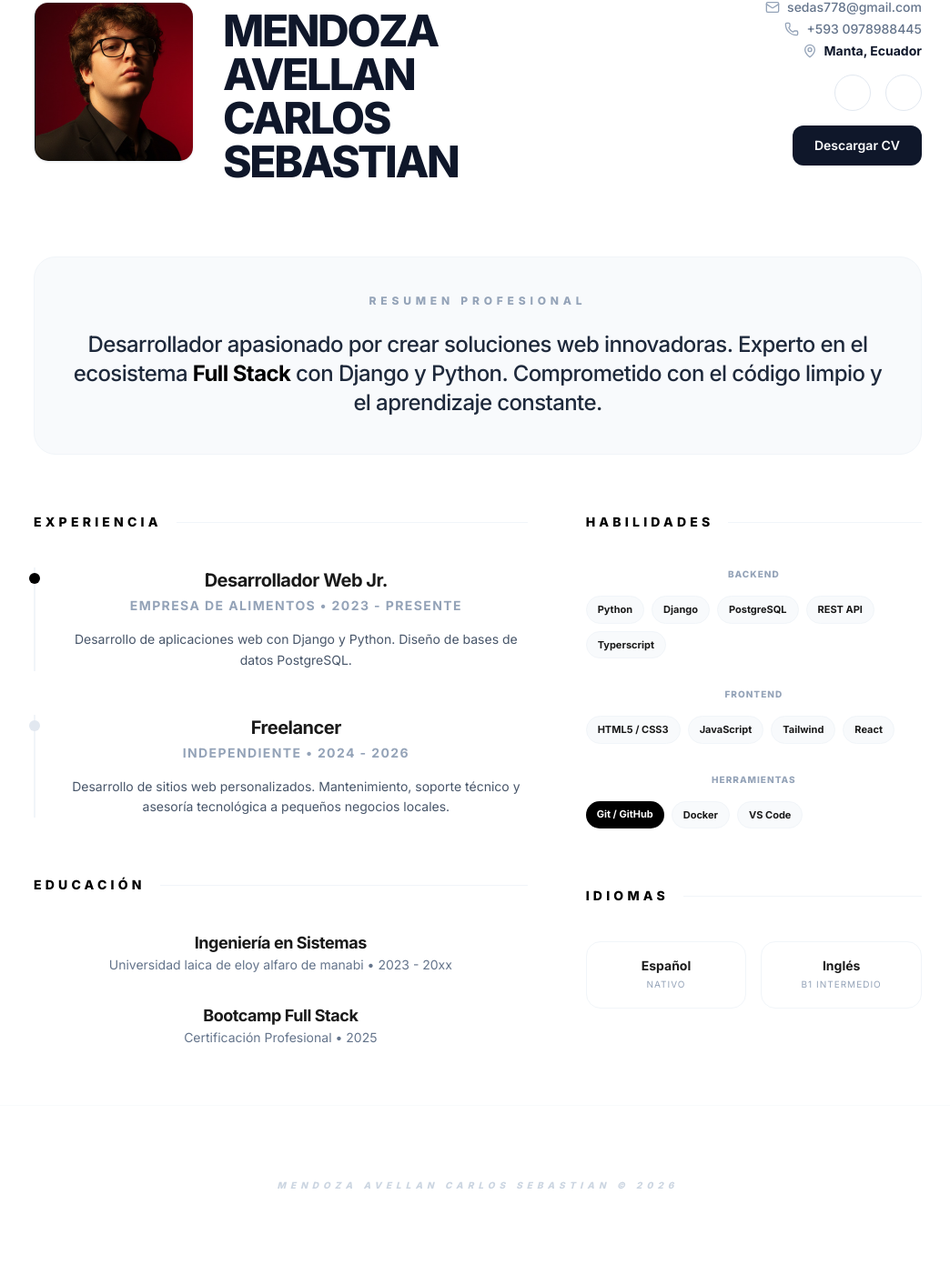
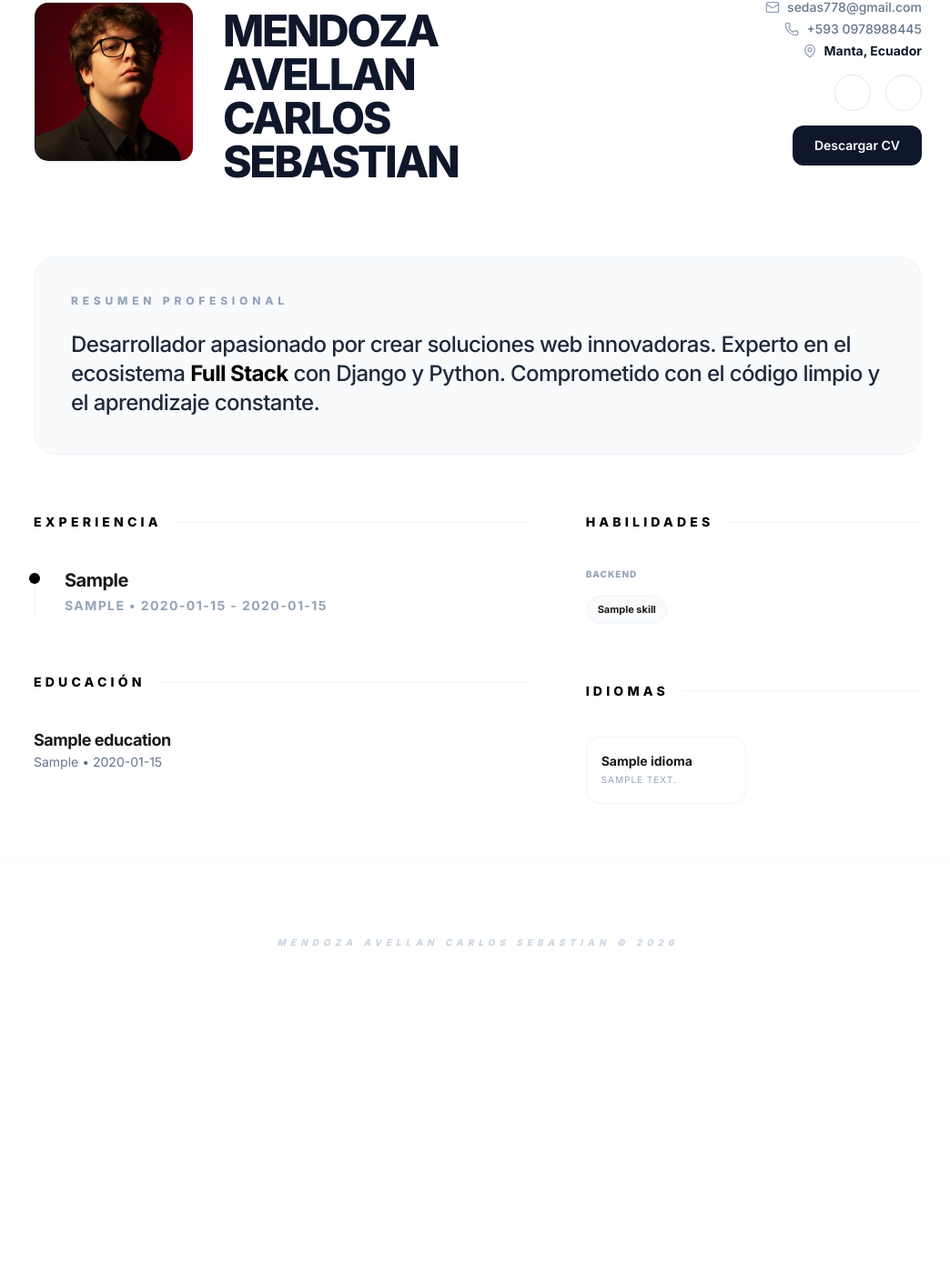
Before and after one commit to CSEBASTIA/DJdango_sebastian_mendoza-, a Django app: page / in a window 1280 px wide. Shown: the part 167-1558 px from the top of the page at 91% size, without its empty margins (115-1159 px from the left). After the commit the page ends 1207 px from the top, so only its background shows below. Run offline with Django 5.2, Linux system fonts and the light colour scheme; tables that the repository leaves empty hold one stand-in row (values such as "Sample post"); some libraries are stand-ins or nearby versions.

Commit message:
definitivamente ultima push

```diff
--- a/djangocrud/urls.py
+++ b/djangocrud/urls.py
@@ -3,5 +3,5 @@ from django.urls import path, include
 
 urlpatterns = [
     path("admin/", admin.site.urls),
-    path("", include("tasks.urls")),
+    path("", include("tasks.urls")),  # ← importante
 ]
--- a/tasks/templates/base.html
+++ b/tasks/templates/base.html
@@ -46,7 +46,6 @@
 
 <body class="antialiased selection:bg-slate-900 selection:text-white">
 
-
     <!-- NAVEGACIÓN -->
     <header class="border-b border-slate-100 sticky top-0 bg-white/90 backdrop-blur-md z-50">
         <nav class="max-w-5xl mx-auto px-6 h-20 flex items-center justify-between">
@@ -86,19 +85,16 @@
 
     <main class="max-w-5xl mx-auto px-6 py-16">
 
-
         <!-- HEADER / PORTADA -->
         <div class="grid grid-cols-1 lg:grid-cols-12 gap-12 items-center mb-20">
             <!-- Izquierda: Foto y Nombre -->
             <div class="lg:col-span-8 flex flex-col md:flex-row items-center md:items-center gap-8">
                 <!-- Contenedor de Imagen -->
-                <div <div
+                <div
                     class="w-64 h-64 md:w-44 md:h-44 bg-slate-100 rounded-2xl shrink-0 overflow-hidden border border-slate-100 shadow-sm">
-
                     <img src="{% static 'images/foto-perfil.png' %}" alt="Carlos Sebastian Mendoza Avellan"
                         class="w-full h-full object-cover" />
                 </div>
-
 
                 <!-- Nombre y Rol -->
                 <div class="text-center md:text-left">
@@ -129,34 +125,28 @@
                     <a href="https://linkedin.com" target="_blank"
                         class="w-10 h-10 rounded-full border border-slate-200 flex items-center justify-center hover:bg-blue-600 hover:text-white hover:border-blue-600 transition-all">
                         <i data-lucide="linkedin" class="w-5 h-5"></i>
-
                     </a>
                 </div>
                 <button onclick="openCVModal()"
                     class="mt-6 rounded-xl bg-slate-900 px-6 py-3 text-sm font-semibold text-white hover:bg-slate-800">
                     Descargar CV
                 </button>
-
-
             </div>
         </div>
-        <button <!-- CONTENIDO -->
+
+        <!-- CONTENIDO -->
         <div class="grid grid-cols-1 lg:grid-cols-12 gap-16">
 
             <!-- RESUMEN -->
             <div class="lg:col-span-12">
                 <div class="bg-slate-50 p-8 md:p-10 rounded-3xl border border-slate-100">
                     <h2 class="text-xs font-black uppercase tracking-[0.4em] text-slate-400 mb-6">
-                            Resumen
-                            Profesional
+                        Resumen Profesional
                     </h2>
                     <p class="text-xl md:text-2xl font-medium tracking-tight text-slate-800 leading-tight">
-                            Desarrollador apasionado por crear soluciones web innovadoras. Experto en el
-                            ecosistema
+                        Desarrollador apasionado por crear soluciones web innovadoras. Experto en el ecosistema
                         <span class="text-black font-bold">Full Stack</span> con Django y Python.
-                            Comprometido con
-                            el
-                            código limpio y el aprendizaje constante.
+                        Comprometido con el código limpio y el aprendizaje constante.
                     </p>
                 </div>
             </div>
@@ -166,60 +156,49 @@
                 <!-- EXPERIENCIA -->
                 <section id="experiencia">
                     <div class="flex items-center gap-4 mb-10">
-                            <h2 class="text-sm font-black uppercase tracking-[0.3em] text-black">Experiencia
-                            </h2>
+                        <h2 class="text-sm font-black uppercase tracking-[0.3em] text-black">Experiencia</h2>
                         <div class="h-px flex-grow bg-slate-100"></div>
                     </div>
 
                     <div class="space-y-12">
+                        {% for experiencia in experiencias %}
                         <div class="relative pl-8 border-l-2 border-slate-100">
-                                <div class="absolute w-3 h-3 bg-black rounded-full -left-[7px] top-1.5">
+                            <div
+                                class="absolute w-3 h-3 {% if forloop.first %}bg-black{% else %}bg-slate-200{% endif %} rounded-full -left-[7px] top-1.5">
                             </div>
-                                <h3 class="text-xl font-bold tracking-tight">Desarrollador Web Jr.</h3>
+                            <h3 class="text-xl font-bold tracking-tight">{{ experiencia.puesto }}</h3>
                             <p class="text-sm font-bold text-slate-400 uppercase tracking-widest mt-1 mb-4">
-                                    Empresa
-                                    de alimentos
-                                    • 2023 - Presente</p>
-                                <p class="text-slate-600 leading-relaxed text-sm">
-                                    Desarrollo de aplicaciones web con Django y Python. Diseño de bases de
-                                    datos
-                                    PostgreSQL.
+                                {{ experiencia.empresa }} • {{ experiencia.fecha_inicio }}
+                                {% if experiencia.fecha_fin %}
+                                - {{ experiencia.fecha_fin }}
+                                {% else %}
+                                - Presente
+                                {% endif %}
                             </p>
+
                         </div>
-
-                            <div class="relative pl-8 border-l-2 border-slate-100">
-                                <div class="absolute w-3 h-3 bg-slate-200 rounded-full -left-[7px] top-1.5">
-                                </div>
-                                <h3 class="text-xl font-bold tracking-tight">Freelancer</h3>
-                                <p class="text-sm font-bold text-slate-400 uppercase tracking-widest mt-1 mb-4">
-                                    Independiente • 2024 - 2026</p>
-                                <p class="text-slate-600 leading-relaxed text-sm">
-                                    Desarrollo de sitios web personalizados. Mantenimiento, soporte técnico
-                                    y asesoría
-                                    tecnológica a pequeños negocios locales.
-                                </p>
-                            </div>
+                        {% empty %}
+                        <p class="text-slate-500 text-sm">No hay experiencias registradas</p>
+                        {% endfor %}
                     </div>
                 </section>
 
                 <!-- EDUCACIÓN -->
                 <section id="educacion">
                     <div class="flex items-center gap-4 mb-10">
-                            <h2 class="text-sm font-black uppercase tracking-[0.3em] text-black">Educación
-                            </h2>
+                        <h2 class="text-sm font-black uppercase tracking-[0.3em] text-black">Educación</h2>
                         <div class="h-px flex-grow bg-slate-100"></div>
                     </div>
 
                     <div class="space-y-8 text-sm">
+                        {% for educacion in educaciones %}
                         <div>
-                                <h3 class="font-bold text-lg tracking-tight">Ingeniería en Sistemas</h3>
-                                <p class="text-slate-500">Universidad laica de eloy alfaro de manabi • 2023
-                                    - 20xx</p>
+                            <h3 class="font-bold text-lg tracking-tight">{{ educacion.title }}</h3>
+                            <p class="text-slate-500">{{ educacion.institution }} • {{ educacion.date }}</p>
                         </div>
-                            <div>
-                                <h3 class="font-bold text-lg tracking-tight">Bootcamp Full Stack</h3>
-                                <p class="text-slate-500">Certificación Profesional • 2025</p>
-                            </div>
+                        {% empty %}
+                        <p class="text-slate-500">No hay educación registrada</p>
+                        {% endfor %}
                     </div>
                 </section>
             </div>
@@ -229,84 +208,80 @@
                 <!-- HABILIDADES -->
                 <section id="habilidades">
                     <div class="flex items-center gap-4 mb-10">
-                            <h2 class="text-sm font-black uppercase tracking-[0.3em] text-black">Habilidades
-                            </h2>
+                        <h2 class="text-sm font-black uppercase tracking-[0.3em] text-black">Habilidades</h2>
                         <div class="h-px flex-grow bg-slate-100"></div>
                     </div>
 
                     <div class="space-y-8">
+                        {% if habilidades_backend %}
                         <div>
-                                <h4 class="text-[10px] font-black uppercase tracking-widest text-slate-400 mb-4">
-                                    Backend
+                            <h4 class="text-[10px] font-black uppercase tracking-widest text-slate-400 mb-4">Backend
                             </h4>
                             <div class="flex flex-wrap gap-2">
+                                {% for skill in habilidades_backend %}
                                 <span
-                                        class="px-3 py-1.5 bg-slate-50 border border-slate-100 rounded-full text-[11px] font-bold">Python</span>
-                                    <span
-                                        class="px-3 py-1.5 bg-slate-50 border border-slate-100 rounded-full text-[11px] font-bold">Django</span>
-                                    <span
-                                        class="px-3 py-1.5 bg-slate-50 border border-slate-100 rounded-full text-[11px] font-bold">PostgreSQL</span>
-                                    <span
-                                        class="px-3 py-1.5 bg-slate-50 border border-slate-100 rounded-full text-[11px] font-bold">REST
-                                        API</span>
-                                    <span
-                                        class="px-3 py-1.5 bg-slate-50 border border-slate-100 rounded-full text-[11px] font-bold">Typerscript
+                                    class="px-3 py-1.5 bg-slate-50 border border-slate-100 rounded-full text-[11px] font-bold">
+                                    {{ skill.name }}
                                 </span>
+                                {% endfor %}
                             </div>
                         </div>
+                        {% endif %}
 
+                        {% if habilidades_frontend %}
                         <div>
-                                <h4 class="text-[10px] font-black uppercase tracking-widest text-slate-400 mb-4">
-                                    Frontend
+                            <h4 class="text-[10px] font-black uppercase tracking-widest text-slate-400 mb-4">Frontend
                             </h4>
                             <div class="flex flex-wrap gap-2">
+                                {% for skill in habilidades_frontend %}
                                 <span
-                                        class="px-3 py-1.5 bg-slate-50 border border-slate-100 rounded-full text-[11px] font-bold">HTML5
-                                        / CSS3</span>
-                                    <span
-                                        class="px-3 py-1.5 bg-slate-50 border border-slate-100 rounded-full text-[11px] font-bold">JavaScript</span>
-                                    <span
-                                        class="px-3 py-1.5 bg-slate-50 border border-slate-100 rounded-full text-[11px] font-bold">Tailwind</span>
-                                    <span
-                                        class="px-3 py-1.5 bg-slate-50 border border-slate-100 rounded-full text-[11px] font-bold">React</span>
+                                    class="px-3 py-1.5 bg-slate-50 border border-slate-100 rounded-full text-[11px] font-bold">
+                                    {{ skill.name }}
+                                </span>
+                                {% endfor %}
                             </div>
                         </div>
+                        {% endif %}
 
+                        {% if herramientas %}
                         <div>
                             <h4 class="text-[10px] font-black uppercase tracking-widest text-slate-400 mb-4">
                                 Herramientas</h4>
                             <div class="flex flex-wrap gap-2">
-                                    <span class="px-3 py-1.5 bg-black text-white rounded-full text-[11px] font-bold">Git
-                                        /
-                                        GitHub</span>
+                                {% for skill in herramientas %}
                                 <span
-                                        class="px-3 py-1.5 bg-slate-50 border border-slate-100 rounded-full text-[11px] font-bold">Docker</span>
-                                    <span
-                                        class="px-3 py-1.5 bg-slate-50 border border-slate-100 rounded-full text-[11px] font-bold">VS
-                                        Code</span>
+                                    class="px-3 py-1.5 {% if forloop.first %}bg-black text-white{% else %}bg-slate-50 border border-slate-100{% endif %} rounded-full text-[11px] font-bold">
+                                    {{ skill.name }}
+                                </span>
+                                {% endfor %}
                             </div>
                         </div>
+                        {% endif %}
                     </div>
                 </section>
 
                 <!-- IDIOMAS -->
                 <section>
                     <div class="flex items-center gap-4 mb-10">
-                            <h2 class="text-sm font-black uppercase tracking-[0.3em] text-black">Idiomas
-                            </h2>
+                        <h2 class="text-sm font-black uppercase tracking-[0.3em] text-black">Idiomas</h2>
                         <div class="h-px flex-grow bg-slate-100"></div>
                     </div>
 
                     <div class="grid grid-cols-2 gap-4 text-sm">
+                        {% for idioma in idiomas %}
                         <div class="p-4 border border-slate-100 rounded-2xl">
-                                <p class="font-bold">Español</p>
-                                <p class="text-[10px] text-slate-400 uppercase tracking-widest">Nativo</p>
+                            <p class="font-bold">{{ idioma.nombre }}</p>
+                            <p class="text-[10px] text-slate-400 uppercase tracking-widest">
+                                {% if idioma.descripcion_nivel %}
+                                {{ idioma.descripcion_nivel }}
+                                {% else %}
+                                {{ idioma.get_nivel_display }}
+                                {% endif %}
+                            </p>
                         </div>
-                            <div class="p-4 border border-slate-100 rounded-2xl">
-                                <p class="font-bold">Inglés</p>
-                                <p class="text-[10px] text-slate-400 uppercase tracking-widest">B1
-                                    Intermedio</p>
-                            </div>
+                        {% empty %}
+                        <p class="text-slate-500 col-span-2">No hay idiomas registrados</p>
+                        {% endfor %}
                     </div>
                 </section>
             </div>
@@ -314,8 +289,7 @@
     </main>
 
     <footer class="py-20 border-t border-slate-50 text-center">
-        <p class="text-[10px] font-black uppercase tracking-[0.5em] text-slate-300 italic">Mendoza Avellan
-            Carlos
+        <p class="text-[10px] font-black uppercase tracking-[0.5em] text-slate-300 italic">Mendoza Avellan Carlos
             Sebastian &copy; 2026</p>
     </footer>
 
@@ -341,7 +315,8 @@
                     <input type="checkbox" name="certificados" checked>
                     Certificados
                 </label>
-                <div class="flex justify-end gap-2">
+
+                <div class="flex justify-end gap-2 mt-4">
                     <button type="button" onclick="closeCVModal()" class="text-sm text-slate-500">
                         Cancelar
                     </button>
@@ -352,7 +327,6 @@
             </form>
         </div>
     </div>
-
 
     <script>
         function openCVModal() {
--- a/tasks/urls.py
+++ b/tasks/urls.py
@@ -4,7 +4,7 @@ from . import views
 urlpatterns = [
     path("", views.home, name="home"),
     path("certificados/", views.certificados, name="certificados"),
-    path("download-cv/", views.download_cv, name="download_cv"),
     path("portafolio/", views.portafolio, name="portafolio"),
     path("productos/", views.productos, name="productos"),
+    path("download-cv/", views.download_cv, name="download_cv"),
 ]
--- a/tasks/views.py
+++ b/tasks/views.py
@@ -1,26 +1,38 @@
 from django.shortcuts import render
-from django.http import HttpResponse
 from django.views.decorators.http import require_POST
 
-from .models import Certificado, Project, Education, Skill
+from .models import Certificado, Project, Education, Skill, Experience, Idioma
 
 
 def home(request):
     context = {
-        "projects": Project.objects.all(),
-        "educaciones": Education.objects.all(),
-        "skills": Skill.objects.all(),
+        # CV
+        "experiencias": Experience.objects.filter(activo=True).order_by("orden", "-id"),
+        "educaciones": Education.objects.all().order_by("orden"),
+        "idiomas": Idioma.objects.all().order_by("orden", "nombre"),
+        # Skills por categoría (tu modelo usa category: backend/frontend/tools)
+        "habilidades_backend": Skill.objects.filter(category="backend").order_by(
+            "orden", "name"
+        ),
+        "habilidades_frontend": Skill.objects.filter(category="frontend").order_by(
+            "orden", "name"
+        ),
+        "herramientas": Skill.objects.filter(category="tools").order_by(
+            "orden", "name"
+        ),
+        # Portafolio
+        "projects": Project.objects.all().order_by("orden", "-fecha_fin"),
     }
     return render(request, "home.html", context)
 
 
 def certificados(request):
-    certificados = Certificado.objects.all()
+    certificados = Certificado.objects.all().order_by("orden", "-date")
     return render(request, "certificados.html", {"certificados": certificados})
 
 
 def portafolio(request):
-    projects = Project.objects.all()
+    projects = Project.objects.all().order_by("orden", "-fecha_fin")
     return render(request, "portafolio.html", {"projects": projects})
 
 
@@ -35,27 +47,25 @@ def download_cv(request):
     incluir_certificados = request.POST.get("certificados") == "on"
     incluir_portafolio = request.POST.get("portafolio") == "on"
 
-    # Si selecciona Información General, descarga el PDF directamente
-    if incluir_general:
-        try:
-            with open("static/cv/Carlos Sebastian_Mendoza Avellan_CV.pdf", "rb") as pdf:
-                response = HttpResponse(pdf.read(), content_type="application/pdf")
-                response["Content-Disposition"] = (
-                    'attachment; filename="Carlos Sebastian_Mendoza Avellan_CV.pdf"'
-                )
-                return response
-        except FileNotFoundError:
-            pass  # Si no existe, continúa con la plantilla
-
     context = {
         "incluir_general": incluir_general,
         "incluir_formacion": incluir_formacion,
         "incluir_certificados": incluir_certificados,
         "incluir_portafolio": incluir_portafolio,
-        "educaciones": Education.objects.all(),
-        "certificados": Certificado.objects.all(),
-        "proyectos": Project.objects.all(),
-        "skills": Skill.objects.all(),
+        "experiencias": Experience.objects.filter(activo=True).order_by("orden", "-id"),
+        "educaciones": Education.objects.all().order_by("orden"),
+        "certificados": Certificado.objects.all().order_by("orden", "-date"),
+        "proyectos": Project.objects.all().order_by("orden", "-fecha_fin"),
+        "habilidades_backend": Skill.objects.filter(category="backend").order_by(
+            "orden", "name"
+        ),
+        "habilidades_frontend": Skill.objects.filter(category="frontend").order_by(
+            "orden", "name"
+        ),
+        "herramientas": Skill.objects.filter(category="tools").order_by(
+            "orden", "name"
+        ),
+        "idiomas": Idioma.objects.all().order_by("orden", "nombre"),
     }
 
     return render(request, "cv_pdf.html", context)
```
Also changed, not shown: tasks/admin.py (+57 -22 lines), tasks/models.py (+66 -4 lines), tasks/templates/cv_pdf.html (+102 -45 lines), tasks/migrations/0002_experience.py (added), tasks/migrations/0003_alter_certificado_options_alter_education_options_and_more.py (added), tasks/migrations/0004_idioma.py (added), 2 other files. Lines whose indentation alone changed are shown as unchanged.
